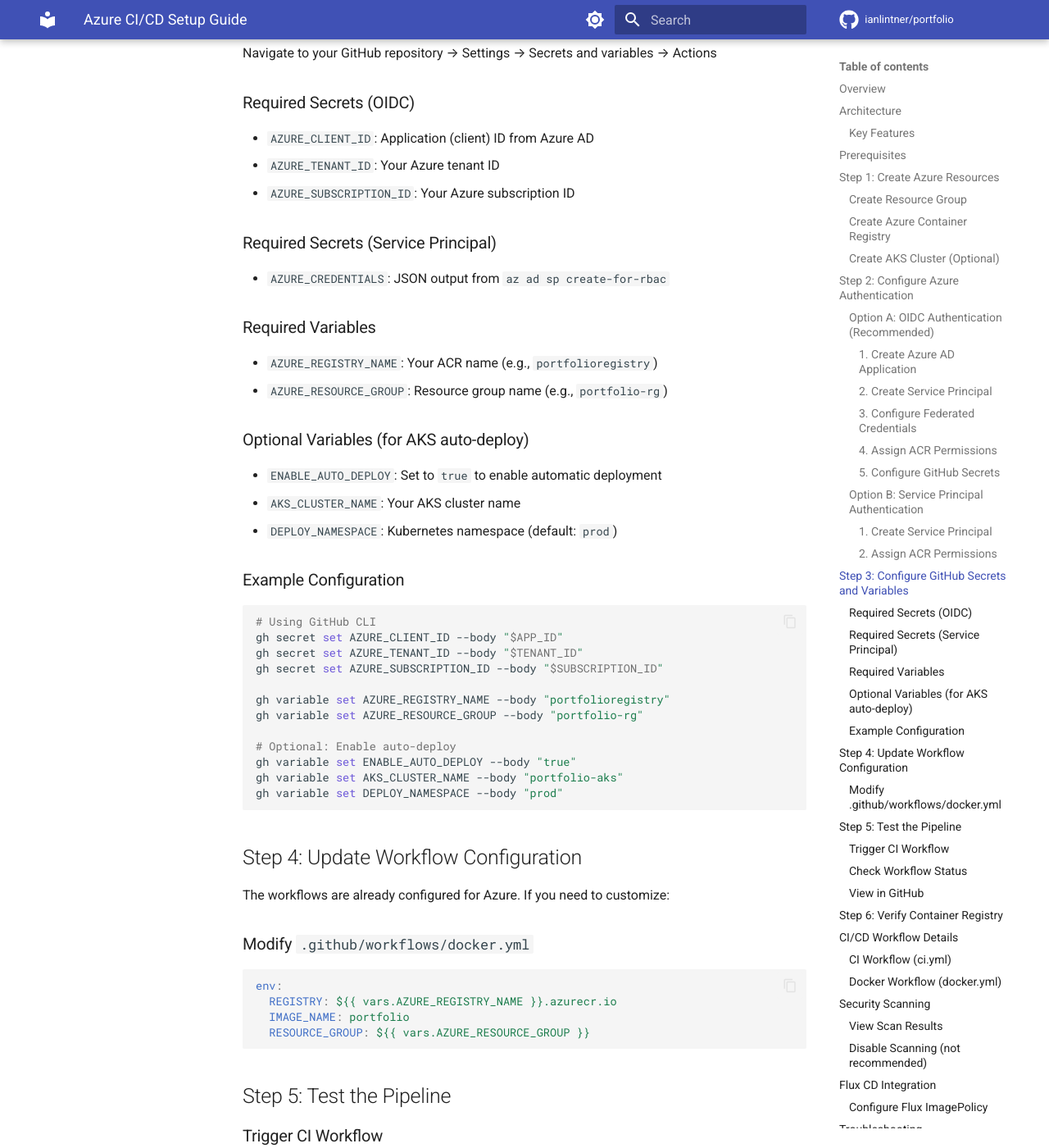
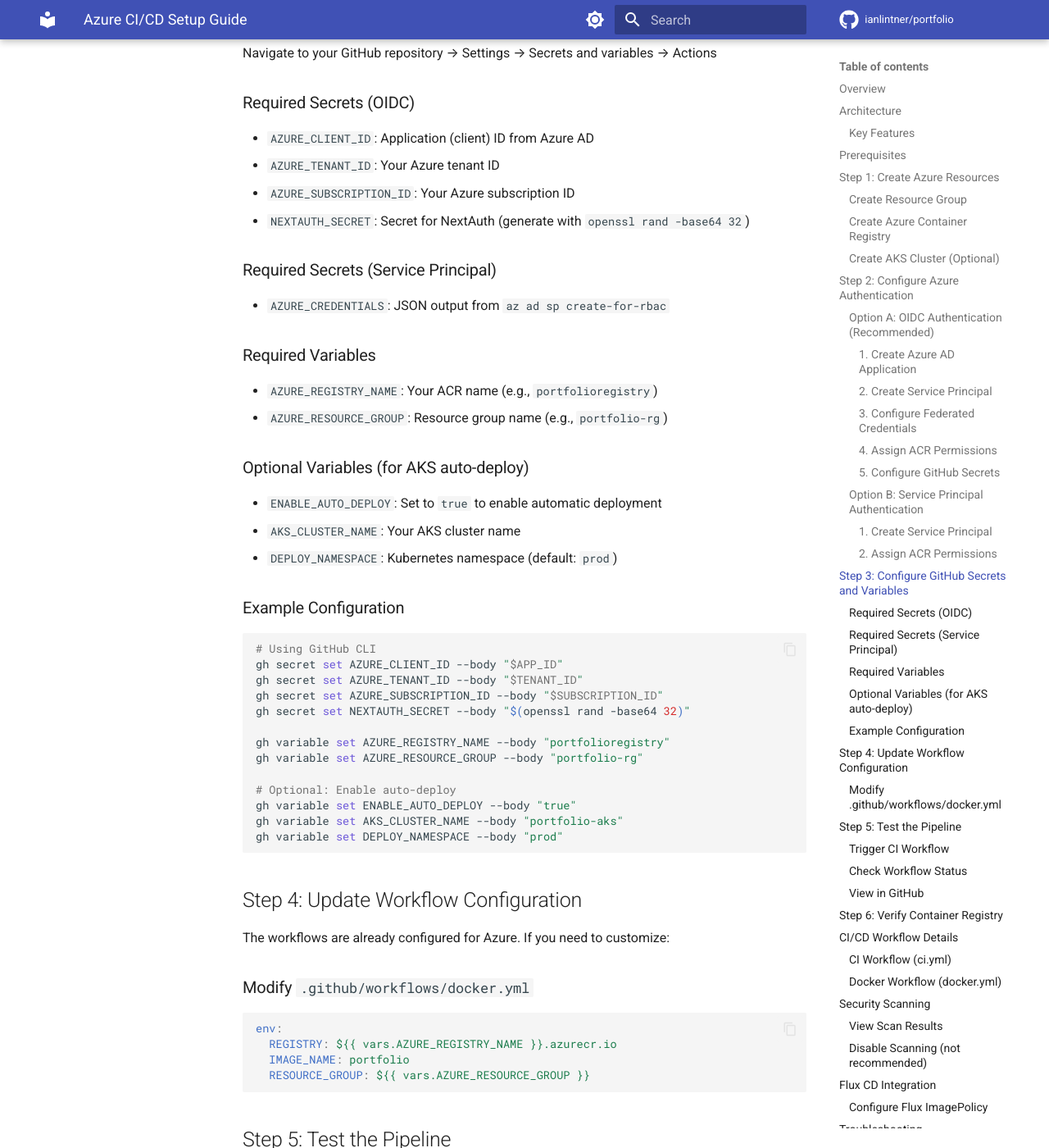
Before and after one commit to ianlintner/portfolio, an MkDocs documentation site: the page built from docs/AZURE_CI_CD_SETUP.md, in a window 1280 px wide and 1400 px high, scrolled down 3897 px. Shown: the whole window at 82% size. Built offline with MkDocs 1.6.1 and Material for MkDocs 9.7.7, drawn with Linux system fonts in a browser that asks for light colours; comment, search, counter and statistics services are not loaded.

Commit message:
Add NextAuth secret management to CI/CD workflow and update deployment configuration

```diff
--- a/docs/AZURE_CI_CD_SETUP.md
+++ b/docs/AZURE_CI_CD_SETUP.md
@@ -183,6 +183,7 @@
 - `AZURE_CLIENT_ID`: Application (client) ID from Azure AD
 - `AZURE_TENANT_ID`: Your Azure tenant ID
 - `AZURE_SUBSCRIPTION_ID`: Your Azure subscription ID
+- `NEXTAUTH_SECRET`: Secret for NextAuth (generate with `openssl rand -base64 32`)
 
 ### Required Secrets (Service Principal)
 
@@ -206,6 +207,7 @@
 gh secret set AZURE_CLIENT_ID --body "$APP_ID"
 gh secret set AZURE_TENANT_ID --body "$TENANT_ID"
 gh secret set AZURE_SUBSCRIPTION_ID --body "$SUBSCRIPTION_ID"
+gh secret set NEXTAUTH_SECRET --body "$(openssl rand -base64 32)"
 
 gh variable set AZURE_REGISTRY_NAME --body "portfolioregistry"
 gh variable set AZURE_RESOURCE_GROUP --body "portfolio-rg"
```
Also changed, not shown: 2 other files.
